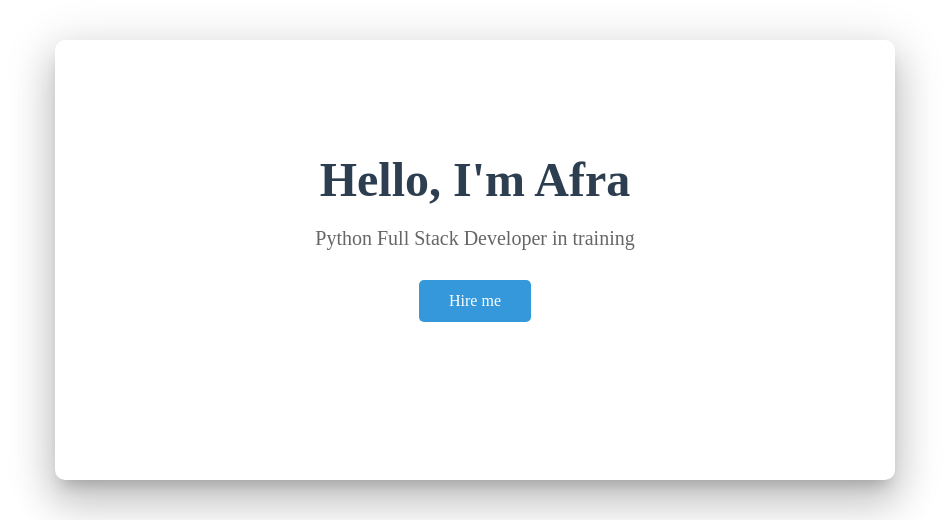
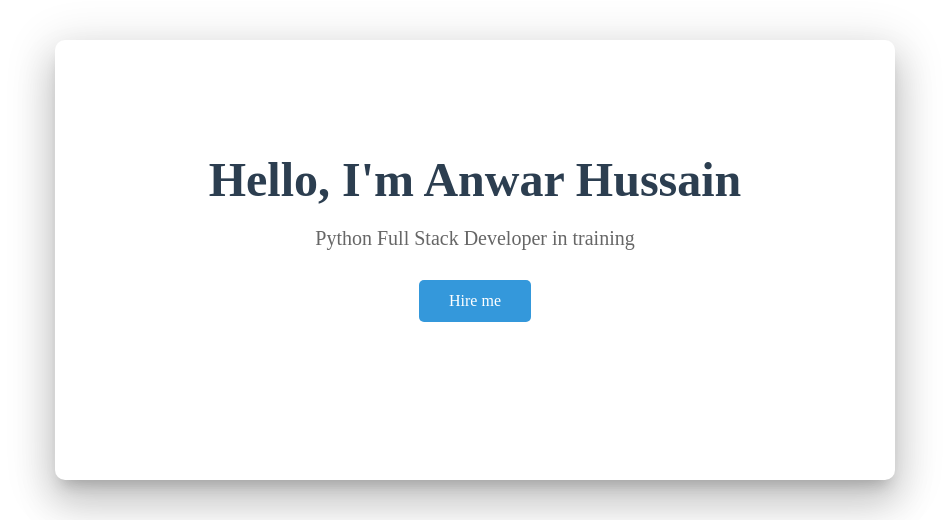
Before and after one commit to anwar14206-commits/My-Portfolio, a Flask app: page / in a window 1280 px wide. Shown: the part 51-571 px from the top of the page, without its empty margins (165-1114 px from the left). Run offline with Flask 3, Linux system fonts and the light colour scheme.

Commit message:
Update home.html

```diff
--- a/Project_portfolio/templates/home.html
+++ b/Project_portfolio/templates/home.html
@@ -2,7 +2,7 @@
 {% block title %}Home-Anwar's portfolio{% endblock %}
 {% block content %}
     <div  class="hero">
-        <h1>Hello, I'm Afra</h1>
+        <h1>Hello, I'm Anwar Hussain</h1>
         <p>Python Full Stack Developer in training</p>
         <a href="{{url_for('contact')}}" class="btn">Hire me</a>
     </div>
```
